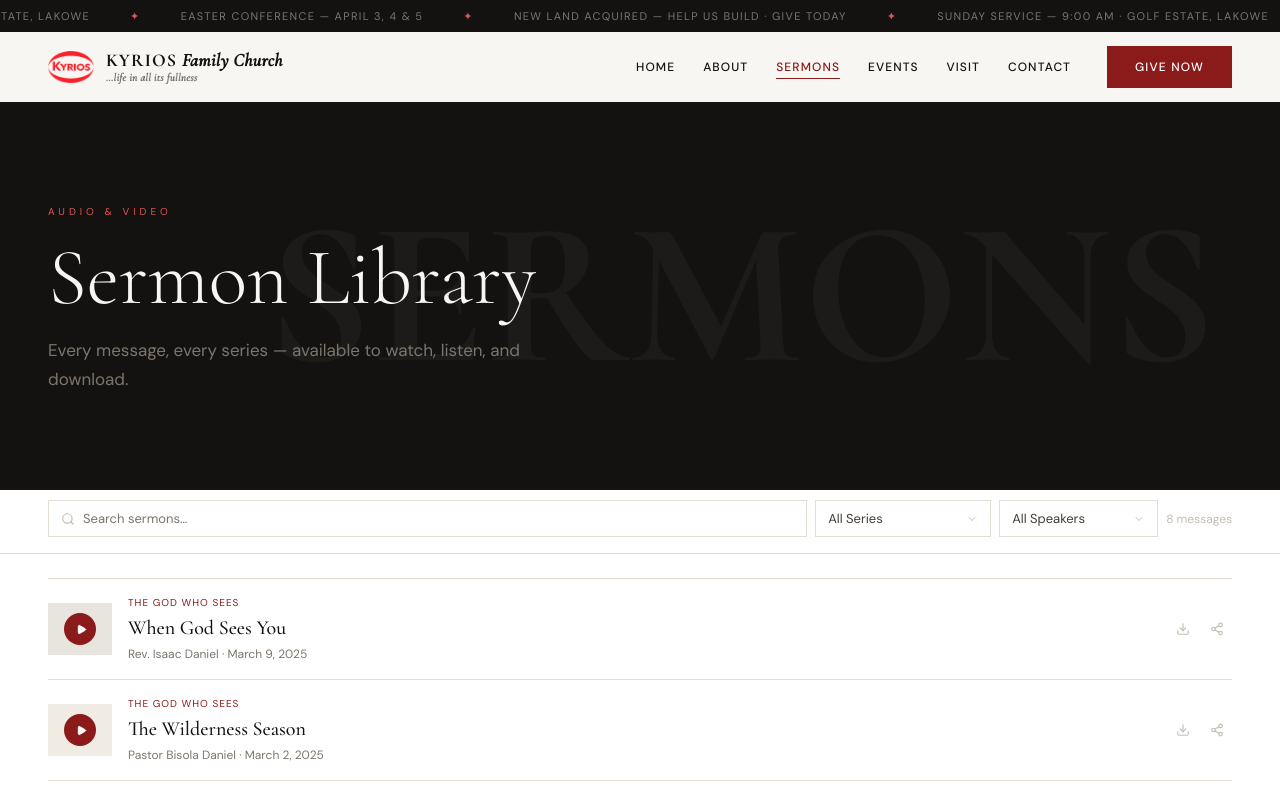
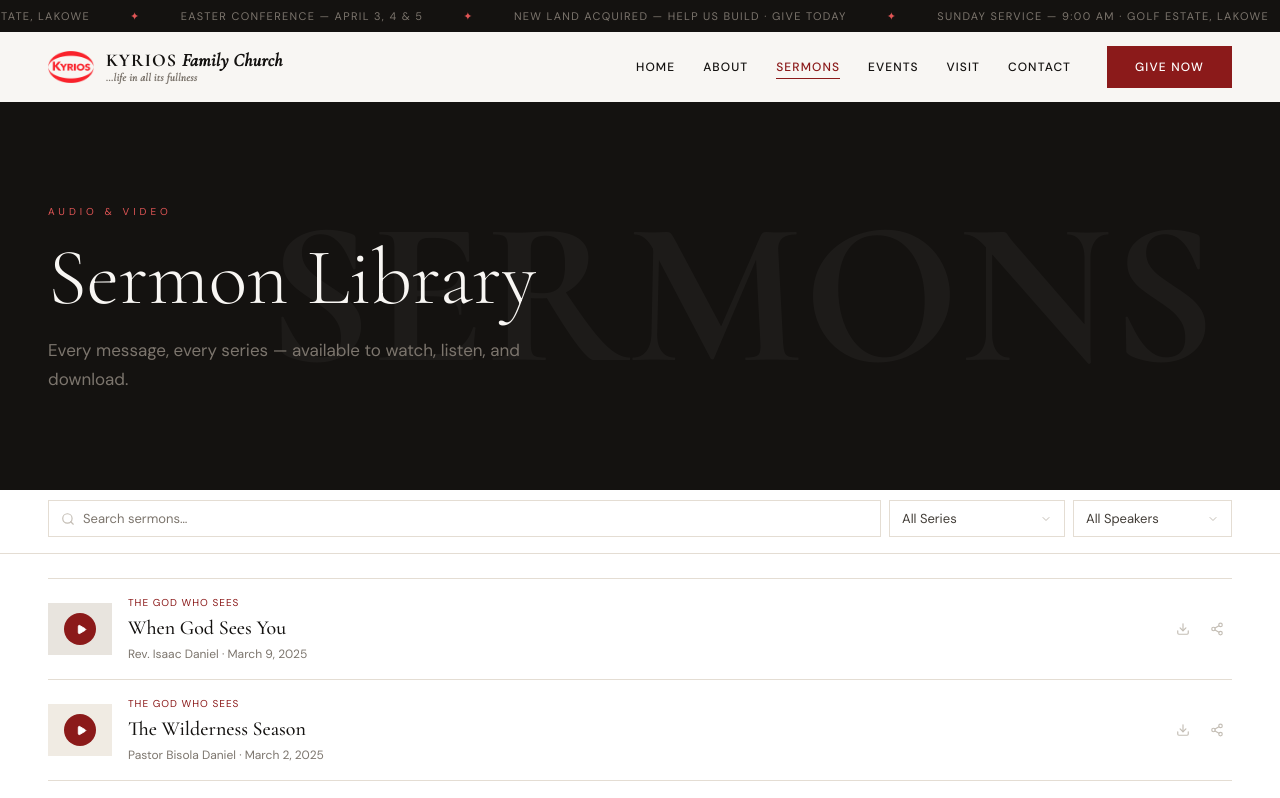
Before and after one commit to sheddy-cyber/kyrios-family-church, a Next.js app: page /sermons in a window 1280 px wide. Shown: the top 798 px of the page. Built offline with nearby package versions, Linux system fonts and the light colour scheme.

Commit message:
Remove messages count from sermons filter bar

```diff
--- a/app/sermons/PageClient.tsx
+++ b/app/sermons/PageClient.tsx
@@ -318,16 +318,6 @@ export default function SermonsPageClient() {
                   }}
                 />
               </div>
-              <span
-                className="sermons-count"
-                style={{
-                  fontSize: "12px",
-                  color: C.stone,
-                  fontFamily: "var(--font-body)",
-                }}
-              >
-                {filtered.length} messages
-              </span>
             </div>
           </div>
         </div>
```
